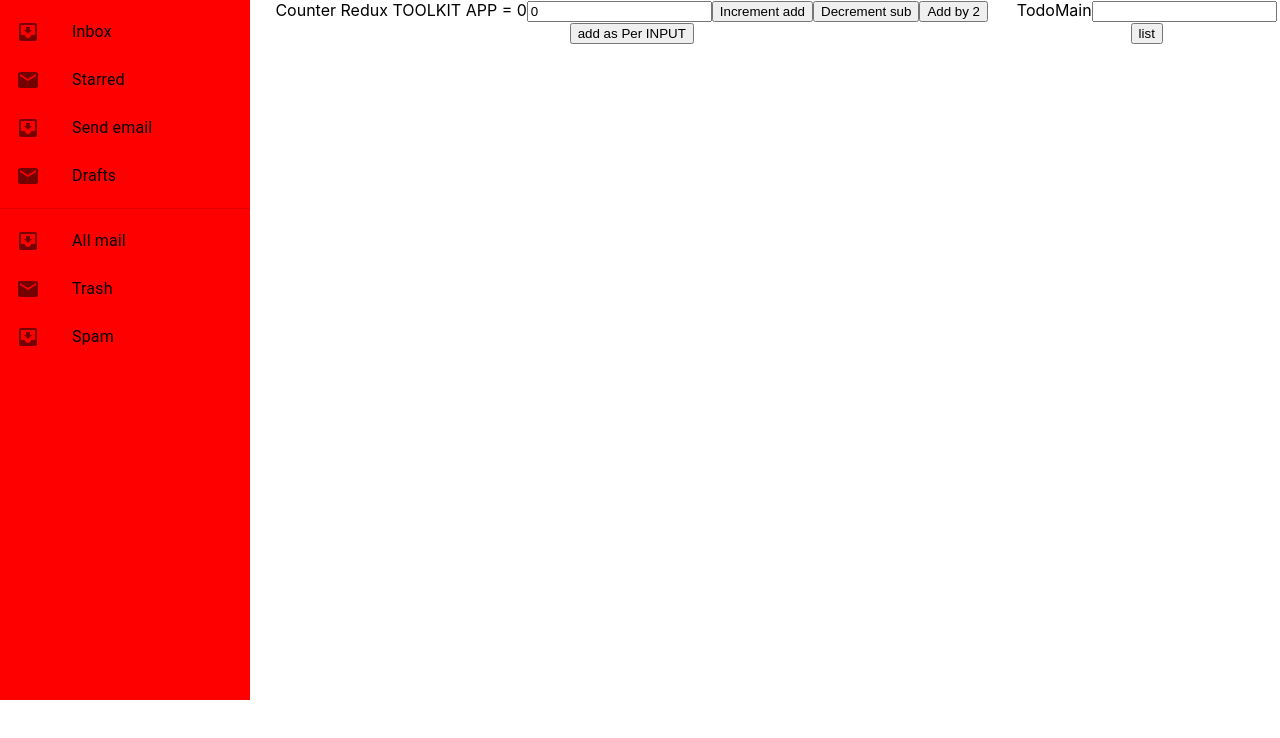
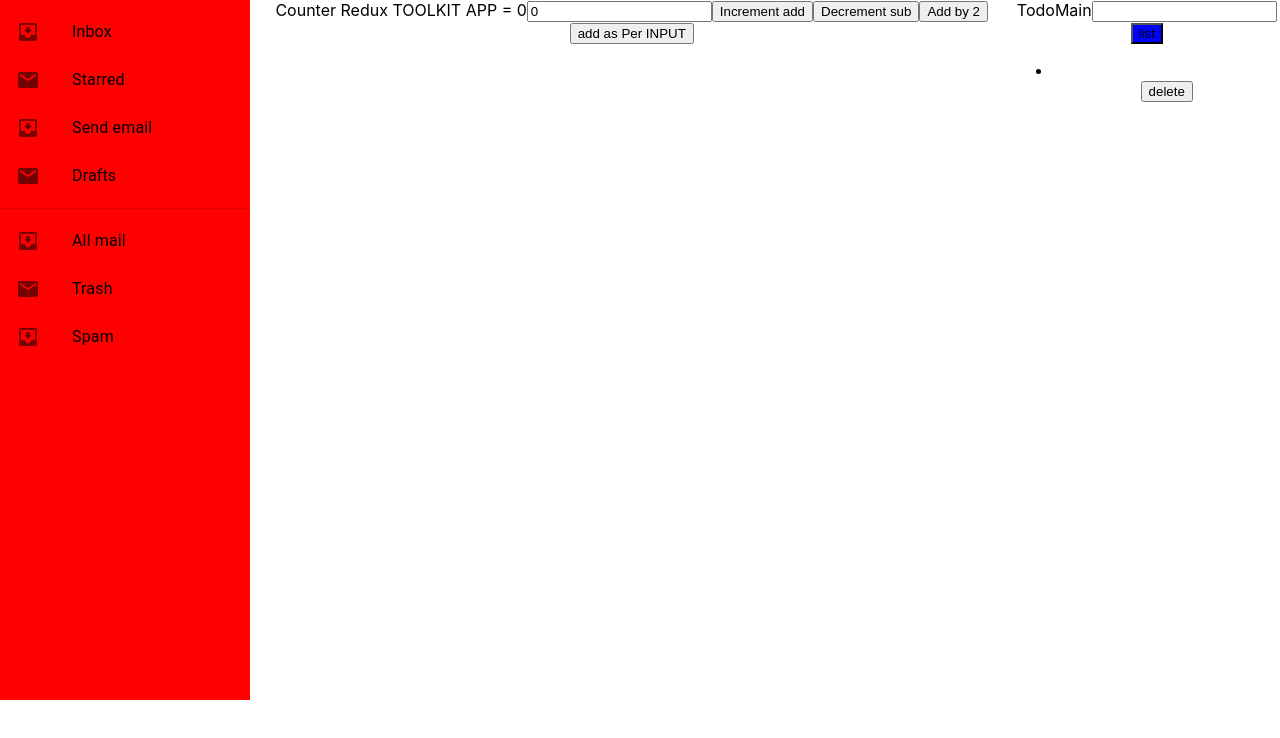
Before and after one commit to Farish3444/ReduxLearning, a React (Create React App) app: page / in a window 1280 px wide. Both pictures are taken after a click on the button "list". Shown: the top 738 px of the page. Built offline with nearby package versions, Linux system fonts and the light colour scheme.

Commit message:
test push branch

```diff
--- a/src/TodoList/TodoFunctions.tsx
+++ b/src/TodoList/TodoFunctions.tsx
@@ -1,15 +1,21 @@
 import { createSlice } from '@reduxjs/toolkit';
 
+interface TodoState {
+    data: string[];
+  }
 
 const TodoFunctions = createSlice({
     name:'todo',
-    initialState:{data:''},
+    initialState:{data: [] } as TodoState,
     reducers:{
        listinput:(state,action)=>{
-        state.data = action.payload
-       }
+        state.data.push(action.payload);
+       },
+       listremove:(state,action)=>{
+        state.data = state.data.filter(a => a != action.payload)
+        }
     }
 });
 
-export const { listinput } = TodoFunctions.actions;
+export const { listinput,listremove } = TodoFunctions.actions;
 export default TodoFunctions.reducer;
--- a/src/TodoList/TodoMain.tsx
+++ b/src/TodoList/TodoMain.tsx
@@ -1,6 +1,6 @@
 import React,{ useEffect, useState } from 'react';
 import {useDispatch,useSelector} from 'react-redux'
-import { listinput } from './TodoFunctions';
+import { listinput, listremove } from './TodoFunctions';
 
 
 
@@ -8,26 +8,31 @@ const TodoMain = () => {
 
     const [todoinput, settodoinput] = useState('');
     const dispatch = useDispatch();
-    const todoData = useSelector((state:any)=>state.todostore.data);
+    const todoData = useSelector((state:{todostore:{data:string[]}})=>state.todostore.data);
 
     useEffect(() => {
         console.log(todoData);
-        settodoinput(''); // Check the updated value in the console
+        settodoinput('');
       }, [todoData]);
 
 
     return (
-    <div>TodoMain
+    <div>
+TodoMain
         <input
         value={todoinput}
         onChange={(e)=>{settodoinput(e.target.value)}}
         />
-        <button onClick={()=>{
-            dispatch(listinput(String(todoinput || '')))
+        <button style={{'backgroundColor':'blue'}} onClick={()=>{
+            dispatch(listinput(todoinput))
             settodoinput('');
             }}>list</button>
-        {todoData}
-        {/* <div>{todoData && todoData.length > 0 ? todoData : ''}</div> */}
+        {todoData.map((todo,index)=>(
+            <ul>
+                <li key={index}>{todo}</li>
+                <button onClick={()=>{dispatch(listremove(todo))}}>delete</button>
+            </ul>
+        ))}
     </div>
   )
 }
```
